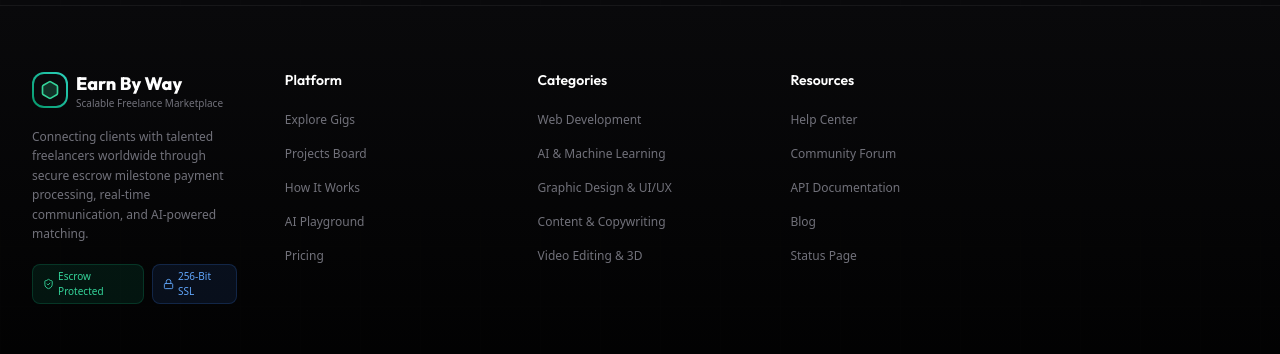
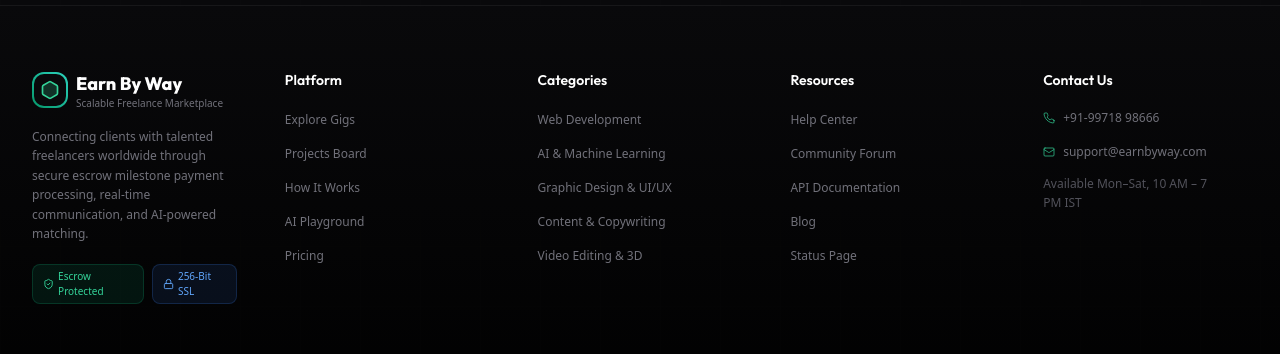
Before and after one commit to ayushshandilya-dev/Earnbyway, a React (Vite) app: page /search in a window 1280 px wide. Shown: the part 775-1129 px from the top of the page. Built offline with nearby package versions, Linux system fonts and the light colour scheme.

Commit message:
Clean up repo: remove node_modules/dist from tracking, add contact number, add Vercel config

```diff
--- a/package.json
+++ b/package.json
@@ -23,6 +23,7 @@
     "postcss": "^8.4.35",
     "tailwindcss": "^3.4.1",
     "typescript": "^5.2.2",
+    "vercel": "^58.4.4",
     "vite": "^5.1.6"
   }
 }
--- a/src/components/landing/LandingPage.tsx
+++ b/src/components/landing/LandingPage.tsx
@@ -29,7 +29,7 @@
   { icon: MessageSquare, title: 'Real-Time Communication', desc: 'Built-in messaging with read receipts, file sharing, and instant notifications keeps everyone in sync.' },
   { icon: BarChart3, title: 'Advanced Analytics', desc: 'Track earnings, project performance, and profile views with interactive dashboards and insights.' },
   { icon: Globe, title: 'Global Talent Pool', desc: 'Access 10,000+ verified freelancers across 20+ categories from around the world.' },
-  { icon: HeadphonesIcon, title: '24/7 Dedicated Support', desc: 'Our support team is available round the clock to resolve disputes and answer your questions.' },
+  { icon: HeadphonesIcon, title: '24/7 Dedicated Support', desc: 'Our support team is available round the clock at +91-99718 98666 to resolve disputes and answer your questions.' },
 ];
 
 const STATS = [
--- a/src/components/layout/Footer.tsx
+++ b/src/components/layout/Footer.tsx
@@ -1,5 +1,5 @@
 import React from 'react';
-import { Hexagon, ShieldCheck, Lock, Cpu, Globe, Award, Github, Linkedin, Twitter, Mail, ArrowUpRight } from 'lucide-react';
+import { Hexagon, ShieldCheck, Lock, Cpu, Globe, Award, Github, Linkedin, Twitter, Mail, Phone, ArrowUpRight } from 'lucide-react';
 
 const FOOTER_LINKS = {
   platform: [
@@ -87,6 +87,30 @@
                 </ul>
               </div>
             ))}
+
+            {/* Contact */}
+            <div>
+              <h4 className="font-semibold text-white text-sm mb-4">Contact Us</h4>
+              <ul className="space-y-2.5">
+                <li>
+                  <a href="tel:+919971898666" className="text-xs text-zinc-500 hover:text-emerald-400 transition-colors inline-flex items-center gap-2 group">
+                    <Phone className="w-3 h-3 text-emerald-400/70" />
+                    +91-99718 98666
+                  </a>
+                </li>
+                <li>
+                  <a href="mailto:support@earnbyway.com" className="text-xs text-zinc-500 hover:text-emerald-400 transition-colors inline-flex items-center gap-2 group">
+                    <Mail className="w-3 h-3 text-emerald-400/70" />
+                    support@earnbyway.com
+                  </a>
+                </li>
+                <li>
+                  <p className="text-xs text-zinc-600 leading-relaxed max-w-[180px]">
+                    Available Mon–Sat, 10 AM – 7 PM IST
+                  </p>
+                </li>
+              </ul>
+            </div>
           </div>
         </div>
 
```
Also changed, not shown: vercel.json (added), 44 other files (tests, documents, lock files or other folders).
